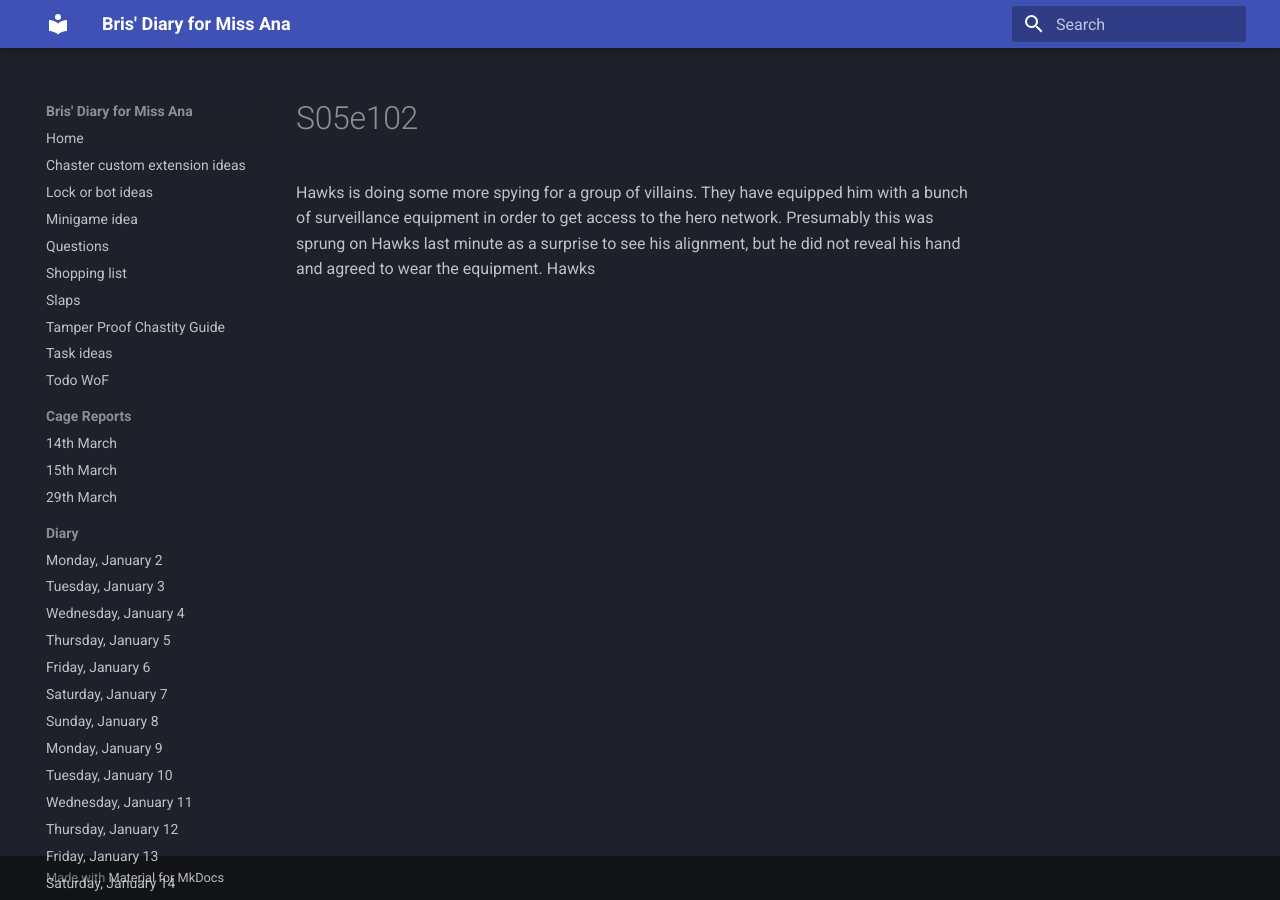
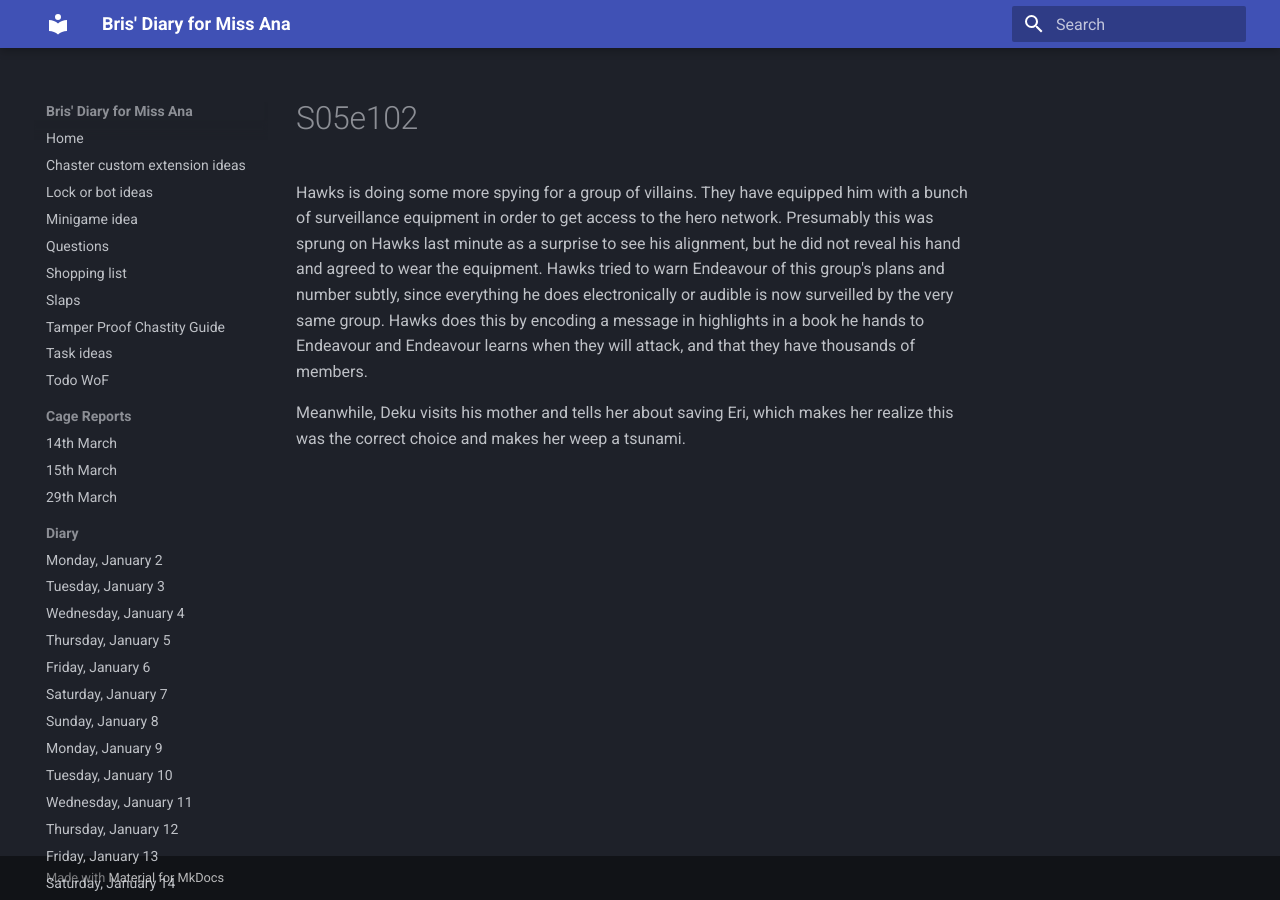
Before and after one commit to bris00/DFMA, an MkDocs documentation site: the page built from diary/Series/My Hero Academia/s05e102.md, in a window 1280 px wide. Built offline with MkDocs 1.6.1 and Material for MkDocs 9.7.7, drawn with Linux system fonts in a browser that asks for light colours.

Commit message:
vault backup: 2023-04-30 01:14:15
Affected files:
diary/Series/My Hero Academia/s05e102.md

```diff
--- a/diary/Series/My Hero Academia/s05e102.md
+++ b/diary/Series/My Hero Academia/s05e102.md
@@ -1 +1,3 @@
-Hawks is doing some more spying for a group of villains. They have equipped him with a bunch of surveillance equipment in order to get access to the hero network. Presumably this was sprung on Hawks last minute as a surprise to see his alignment, but he did not reveal his hand and agreed to wear the equipment. Hawks
+Hawks is doing some more spying for a group of villains. They have equipped him with a bunch of surveillance equipment in order to get access to the hero network. Presumably this was sprung on Hawks last minute as a surprise to see his alignment, but he did not reveal his hand and agreed to wear the equipment. Hawks tried to warn Endeavour of this group's plans and number subtly, since everything he does electronically or audible is now surveilled by the very same group. Hawks does this by encoding a message in highlights in a book he hands to Endeavour and Endeavour learns when they will attack, and that they have thousands of members.
+
+Meanwhile, Deku visits his mother and tells her about saving Eri, which makes her realize this was the correct choice and makes her weep a tsunami.
```
